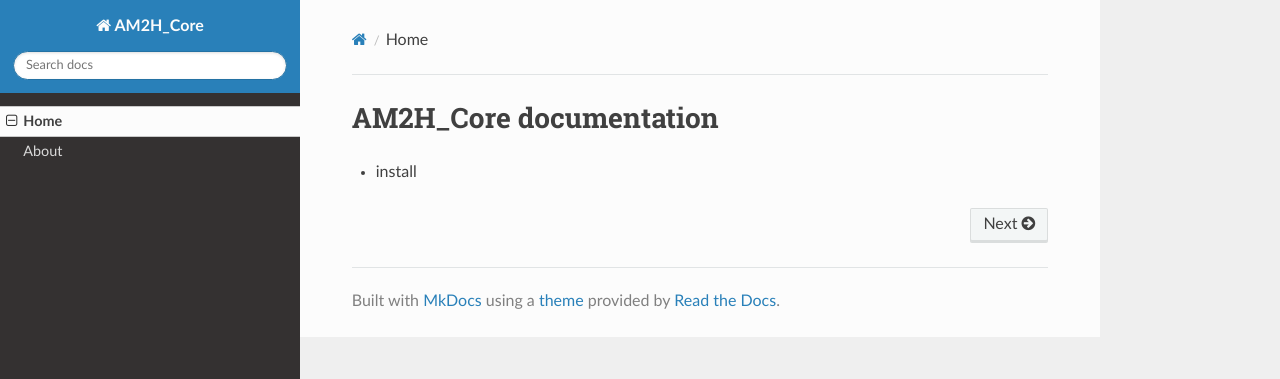
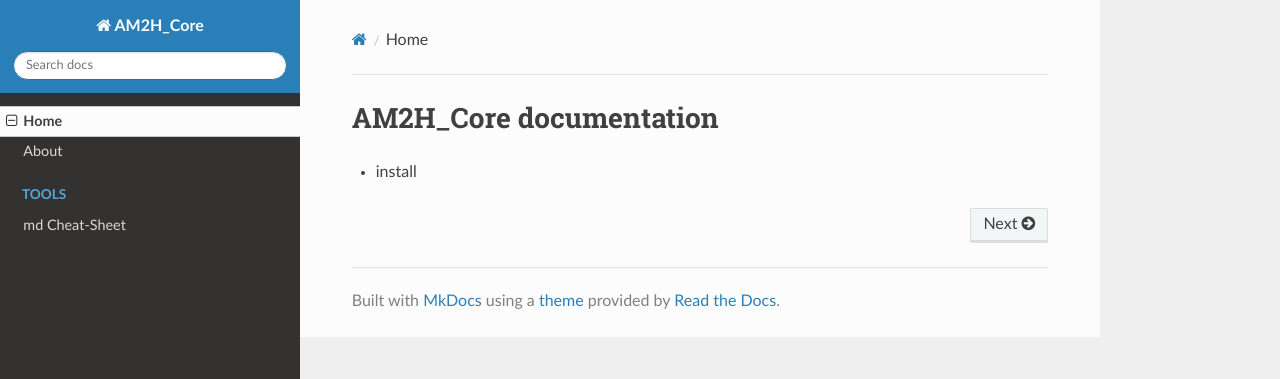
Before and after one commit to AM2H-Development/AM2H_Core, an MkDocs documentation site: the page built from docs/index.md, in a window 1280 px wide. Shown: the top 379 px of the page. Built offline with MkDocs 1.6.1, drawn with Linux system fonts in a browser that asks for light colours; nearby versions of some CDN libraries.

Commit message:
Update mkdocs.yml

```diff
--- a/mkdocs.yml
+++ b/mkdocs.yml
@@ -3,4 +3,6 @@ site_url: https://github.com/AM2H-Development/AM2H_Core
 nav:
     - Home: index.md
     - About: about.md
+    - Tools:
+        - md Cheat-Sheet: markdown-cheat-sheet.md
 theme: readthedocs
```
